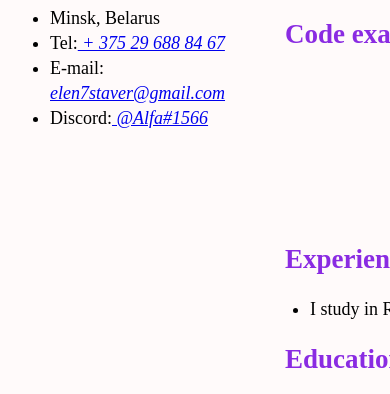
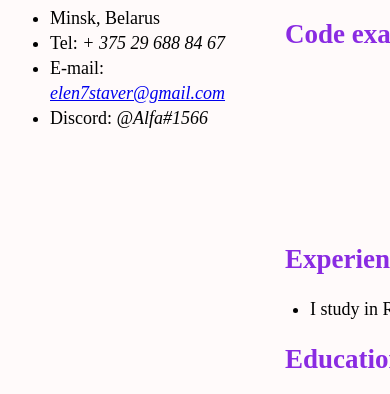
Before and after one commit to AlenaYatsynovich/rsschool-cv, a plain HTML site: page index.html in a window 390 px wide. Shown: the part 421-815 px from the top of the page. Drawn offline with Linux system fonts and the light colour scheme.

Commit message:
fix: correct phone and discord

```diff
--- a/index.html
+++ b/index.html
@@ -19,9 +19,9 @@
                 <h2 id="info">Contact info</h2>
                 <ul id="contact">
                     <li>Minsk, Belarus</li>
-                    <li>Tel:<em><a href="tel:+ 375 29 688 84 67" class="tel"> + 375 29 688 84 67</a></em></li>
+                    <li>Tel:<em> + 375 29 688 84 67</em></li>
                     <li>E-mail:<em><a href="mail:elen7staver@gmail.com" class="mail"> elen7staver@gmail.com</a></em></li>
-                    <li>Discord:<em><a href="discord:@Alfa#1566" clas="discord"> @Alfa#1566</a></em></li>
+                    <li>Discord:<em> @Alfa#1566</em></li>
                 </ul>
             </nav>
         <section>
```
